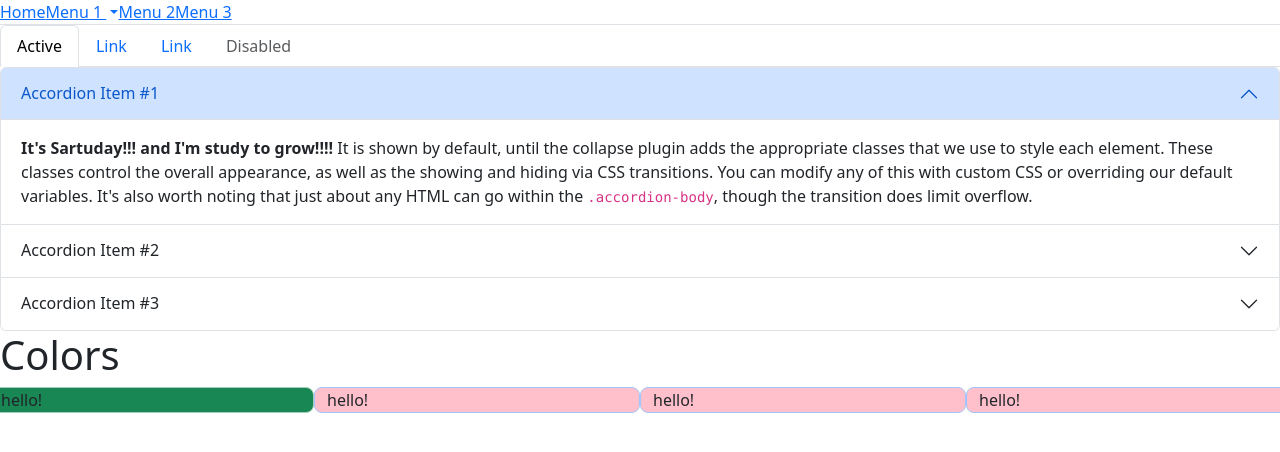
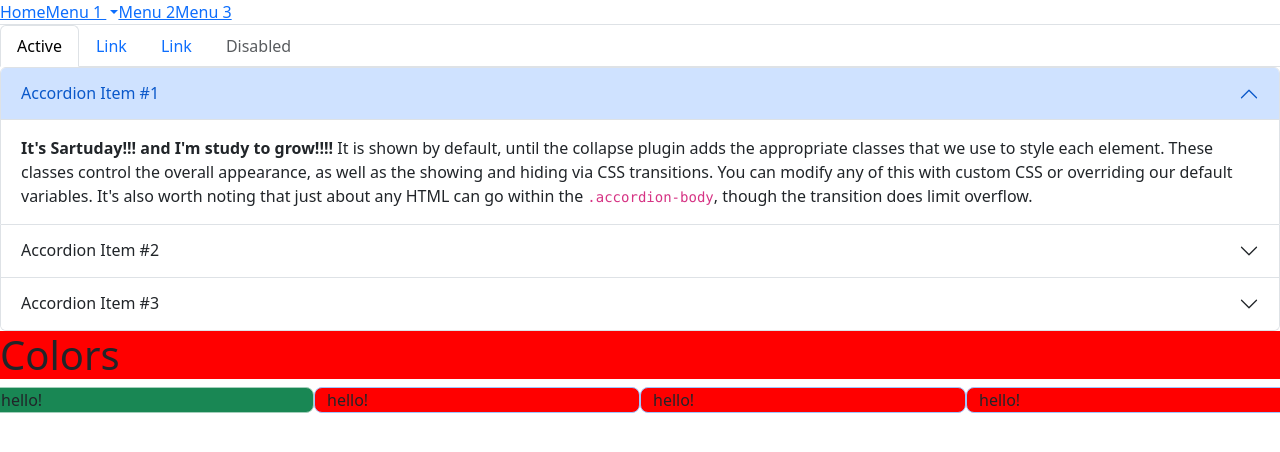
Before and after one commit to profcpmuniz/BootstrapPart2LiveCode, a plain HTML site: page index.html in a window 1280 px wide. Drawn offline with nearby package versions, Linux system fonts and the light colour scheme.

Commit message:
adding CSS variable

```diff
--- a/index.html
+++ b/index.html
@@ -87,7 +87,7 @@
       </div>
 
 
-      <h1>Colors</h1>
+      <h1 class="myheader">Colors</h1>
       <div class="row">
 
         <div class="col-3 bg-success border border-success-subtle rounded-3" >hello! </div>
--- a/style.css
+++ b/style.css
@@ -1,7 +1,11 @@
 :root {
-   --bs-primary: pink;
+   --myColor: red;
 }
 
 .bg-primary{
-  background-color: var(--bs-primary) !important;
+  background-color: var(--myColor) !important;
 }
+
+.myheader{
+  background-color: var(--myColor) ;
+}
```
